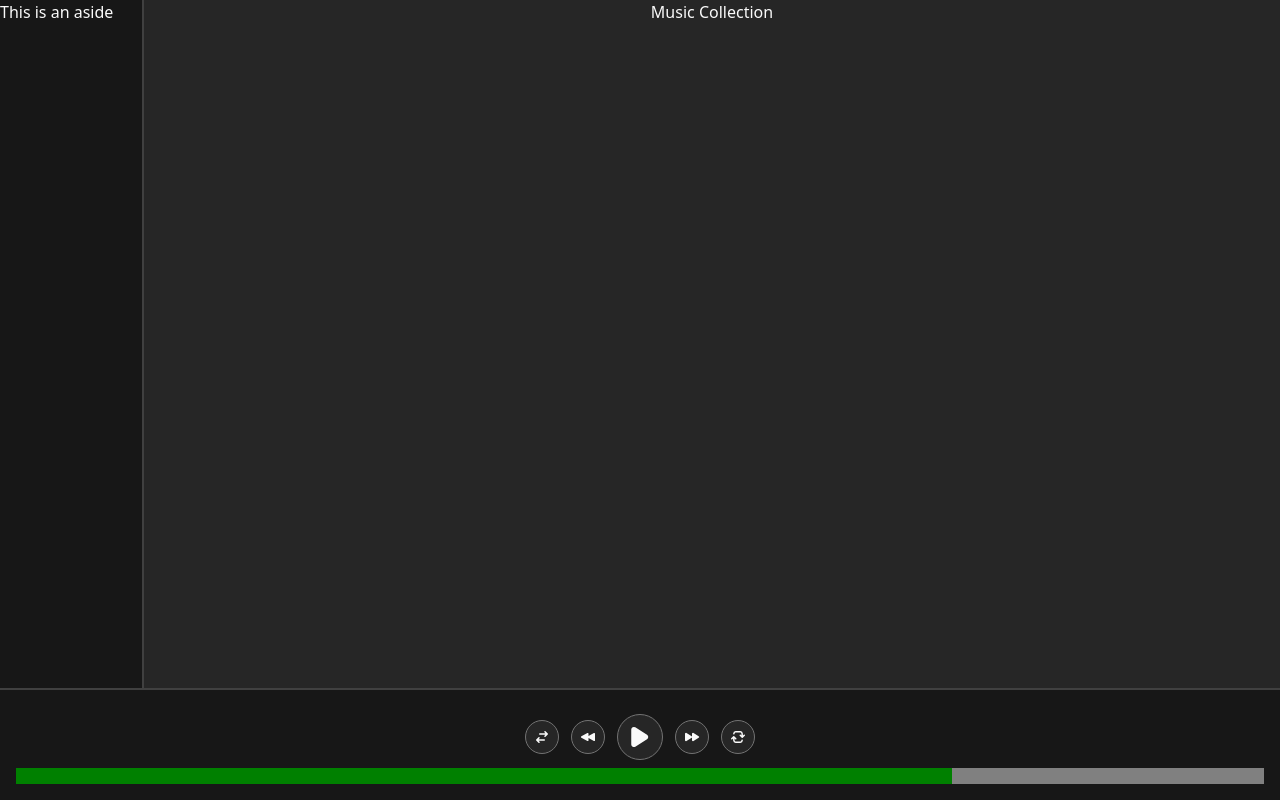
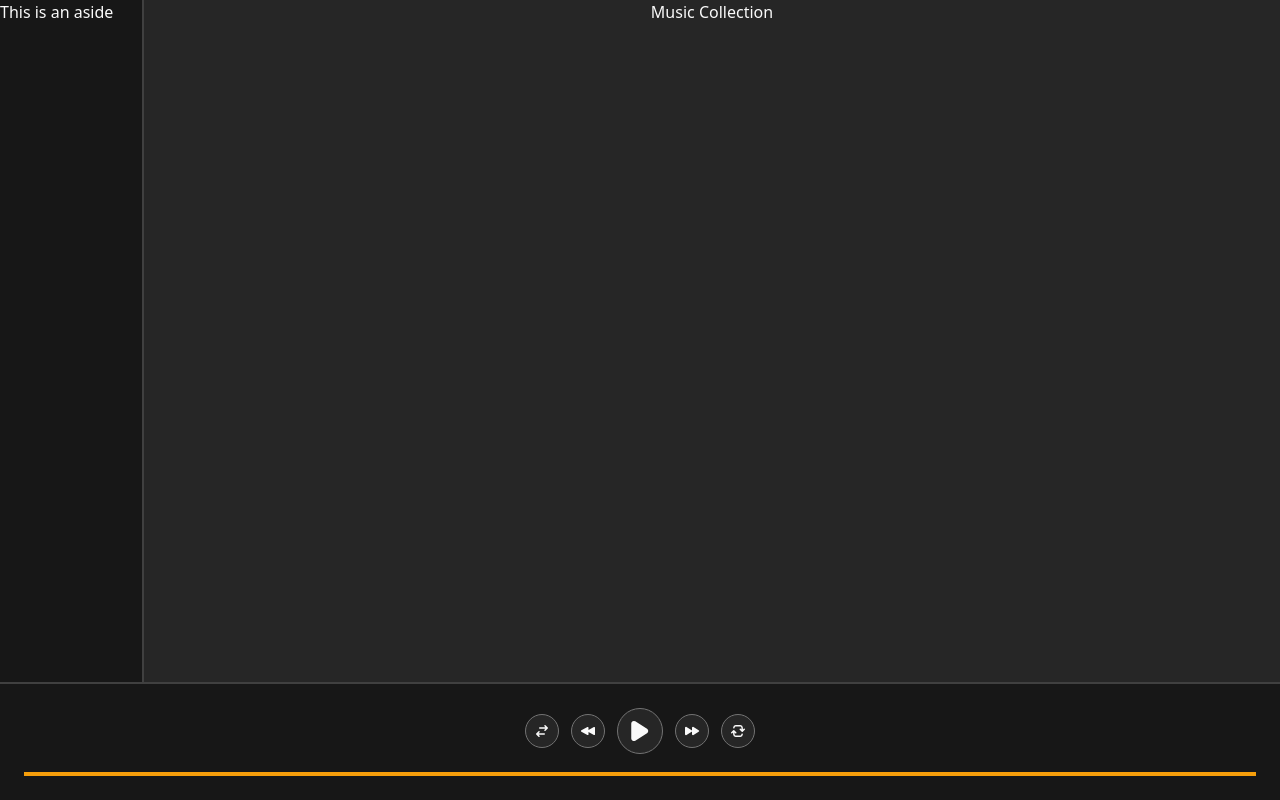
Before and after one commit to BeatsuDev/axplay, a Vue app: page / in a window 1280 px wide. Built offline with nearby package versions, Linux system fonts and the light colour scheme; the HTML template or start-up script is replaced by a standard one.

Commit message:
feat: add working player progress component

```diff
--- a/src/components/player/PlayerProgress.vue
+++ b/src/components/player/PlayerProgress.vue
@@ -1,11 +1,57 @@
 <template>
-    <progress class="w-full" :value="progress" :max="length ?? 0"></progress>
+    <div
+        ref="container"
+        class="relative w-full leading-[0] p-2 cursor-pointer select-none"
+        @mousedown="startScrubbing"
+    >
+        <progress
+            class="w-full duration-150 appearance-none h-1 [&::-webkit-progress-value]:bg-primary-500 [&::-webkit-progress-bar]:bg-gray-500"
+            :value="progress"
+            :max="length ?? 0"
+        ></progress>
+    </div>
 </template>
 
 <script setup lang="ts">
-defineProps<{
+import { ref } from "vue";
+import { useElementBounding } from "@vueuse/core";
+
+const props = defineProps<{
     length?: number; // The length of the track in milliseconds
 }>();
 
 const progress = defineModel<number>({ default: 0 });
+
+// Scrubbing
+const emit = defineEmits<{
+    (e: "change", progress: number): void;
+}>();
+
+const container = ref<HTMLDivElement | null>(null);
+const { left, right } = useElementBounding(container);
+
+function startScrubbing(event: MouseEvent) {
+    window.addEventListener("mousemove", scrub);
+    window.addEventListener("mouseup", stopScrubbing);
+    scrub(event);
+}
+
+function stopScrubbing() {
+    window.removeEventListener("mousemove", scrub);
+    window.removeEventListener("mouseup", stopScrubbing);
+
+    emit("change", progress.value);
+}
+
+function scrub(event: MouseEvent) {
+    if (!container.value) return;
+
+    const x = event.clientX;
+    const leftOffset = Math.min(
+        1,
+        Math.max(0, (x - left.value) / (right.value - left.value))
+    );
+
+    progress.value = leftOffset * (props.length ?? 0);
+}
 </script>
```
